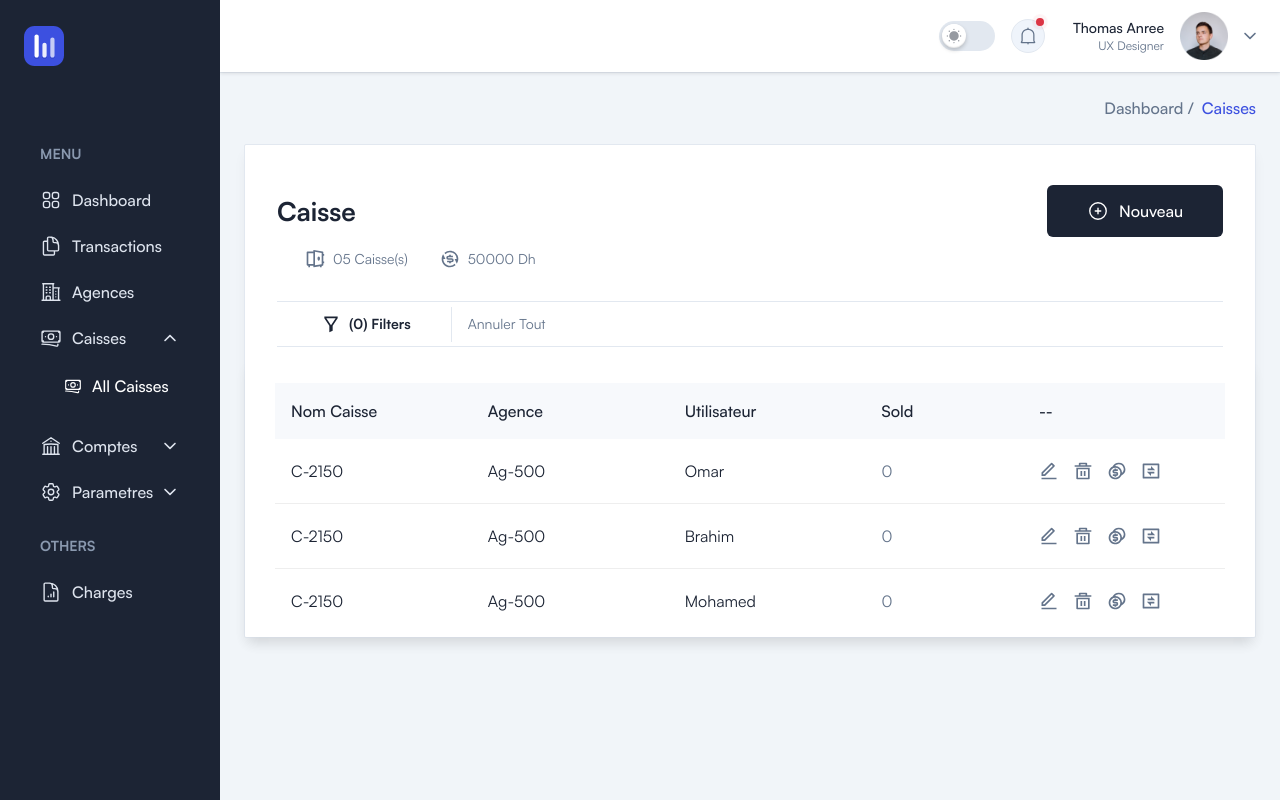
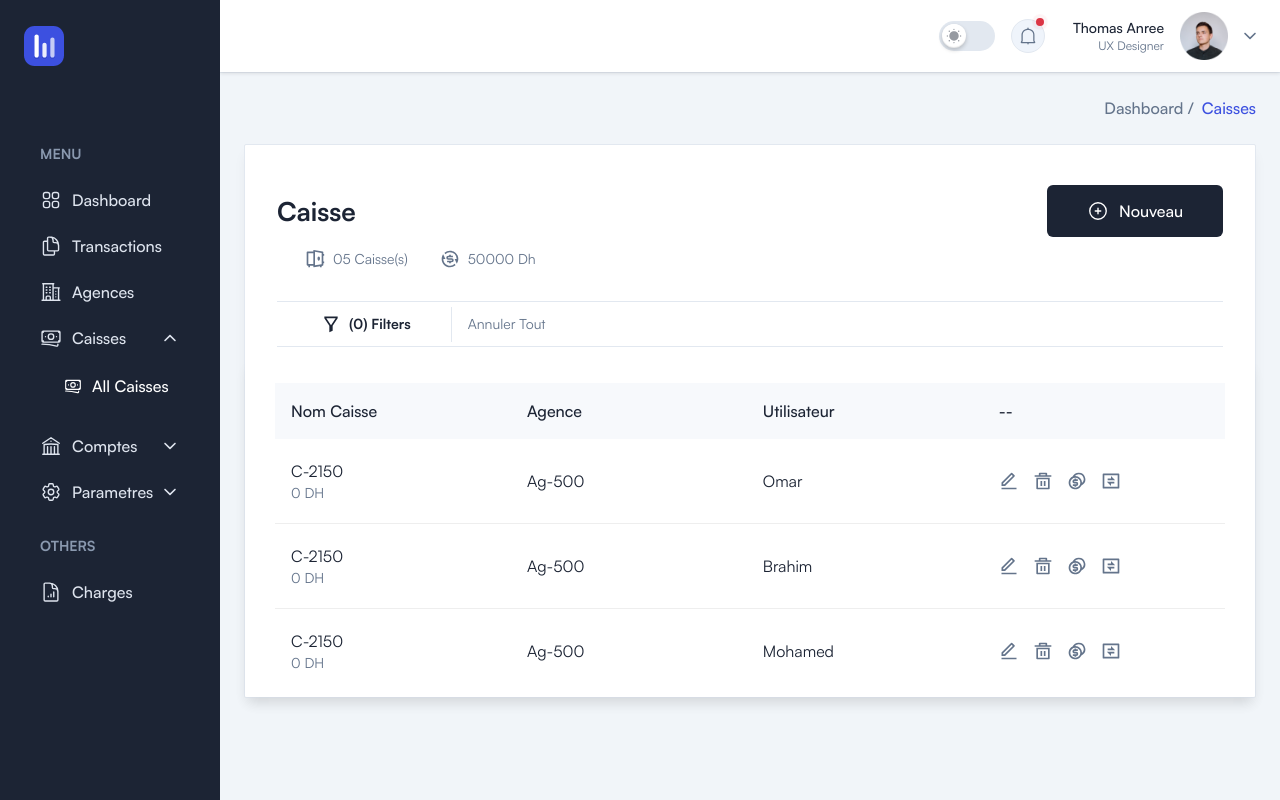
Before and after one commit to MedElmkaoui/dash, a Next.js app: page /caisses in a window 1280 px wide. Built offline with nearby package versions, Linux system fonts and the light colour scheme; a web font is replaced by a local one.

Commit message:
23/11/2023 - 09:40

```diff
--- a/app/agences/[idAgence]/update/page.tsx
+++ b/app/agences/[idAgence]/update/page.tsx
@@ -12,7 +12,6 @@ const UpdateAgence = () => {
 
   const [step, setStep] = useState('agence')
   const router = useRouter();
-  const [openModalUser, setOpenModalUser] = useState(false)
 
   return (
     <>
@@ -46,8 +45,6 @@ const UpdateAgence = () => {
                     <h4 className='text-[45px] text-lg mb-4.5 font-bold text-graydark dark:text-white'>Terminé avec succès !</h4>
                     <p>Les informations de lagence ont été ajoutées avec succès.</p>
                 </div>
-
-
                   <div className="flex justify-between">
                     <a
                       onClick={()=>{setStep('agence')}}
--- a/components/Tables/TableCaisses.tsx
+++ b/components/Tables/TableCaisses.tsx
@@ -50,9 +50,6 @@ const TableCaisses = () => {
               <th className="min-w-[150px] py-4 px-4 font-medium text-black dark:text-white">
                 Utilisateur
               </th>
-              <th className="min-w-[120px] py-4 px-4 font-medium text-black dark:text-white">
-                Sold
-              </th>
               <th className="py-4 px-4 font-medium text-black dark:text-white">
                 --
               </th>
@@ -65,7 +62,7 @@ const TableCaisses = () => {
                   <p className="text-black dark:text-white">
                     {dataItem.name}
                   </p>
-                  {/*<p className="text-sm">{dataItem.solde} DH</p>*/}
+                  <p className="text-sm">{dataItem.solde} DH</p>
                 </td>
                 <td className={`${Data.length - 1 !==  key ? 'border-b border-[#eee]':''} py-5 px-4 dark:border-strokedark`}>
                   <p className="text-black dark:text-white">
@@ -76,9 +73,6 @@ const TableCaisses = () => {
                   <p className="text-black dark:text-white">
                     {dataItem.User}
                   </p>
-                </td>
-                <td className={`${Data.length - 1 !==  key ? 'border-b border-[#eee]':''} py-5 px-4 dark:border-strokedark`}>
-                  {dataItem.solde}
                 </td>
 
                 <td className={`${Data.length - 1 !==  key ? 'border-b border-[#eee]':''} py-5 px-4 dark:border-strokedark`}>
```
